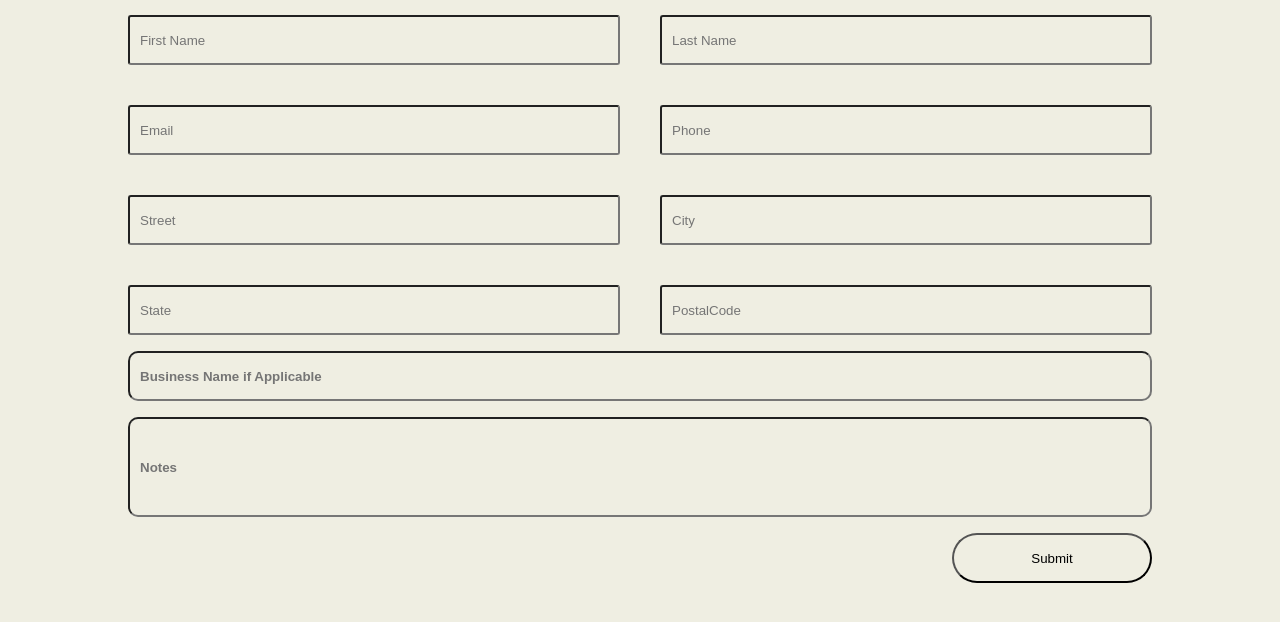
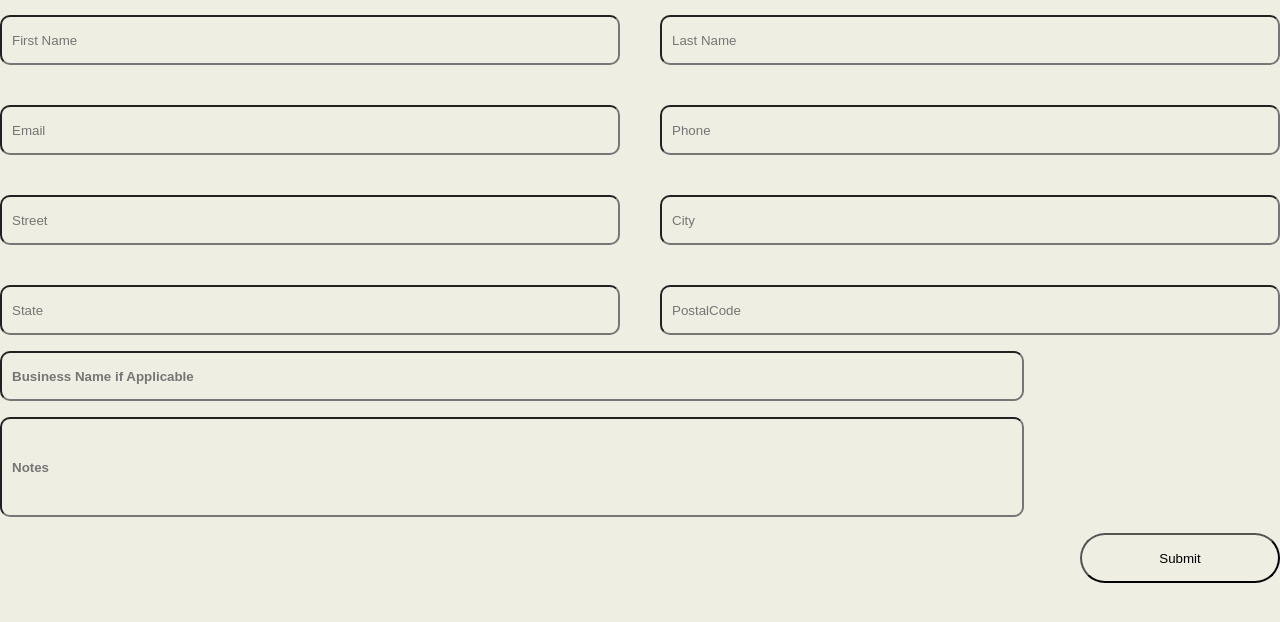
Before and after one commit to hic295/webtoleadhtml, a plain HTML site: page index.html in a window 1280 px wide. Drawn offline with Linux system fonts and the light colour scheme.

Commit message:
Retest by Rahul

```diff
--- a/index.html
+++ b/index.html
@@ -23,8 +23,8 @@
             flex-direction: column;
             background-color:transparent;
             gap: 1rem;
-            width: 80vw;
-            height: 80vh;
+            width: 100vw;
+            height: 100vh;
         }
         .formWrapper{
             margin-top: 15px;
@@ -42,9 +42,8 @@
         .inpt{
             height:50px;
             background-color: transparent;
-            border-radius:3px;
+            border-radius:10px;
             padding:10px;
-
         }
         .error-message {
             color: red;
```
